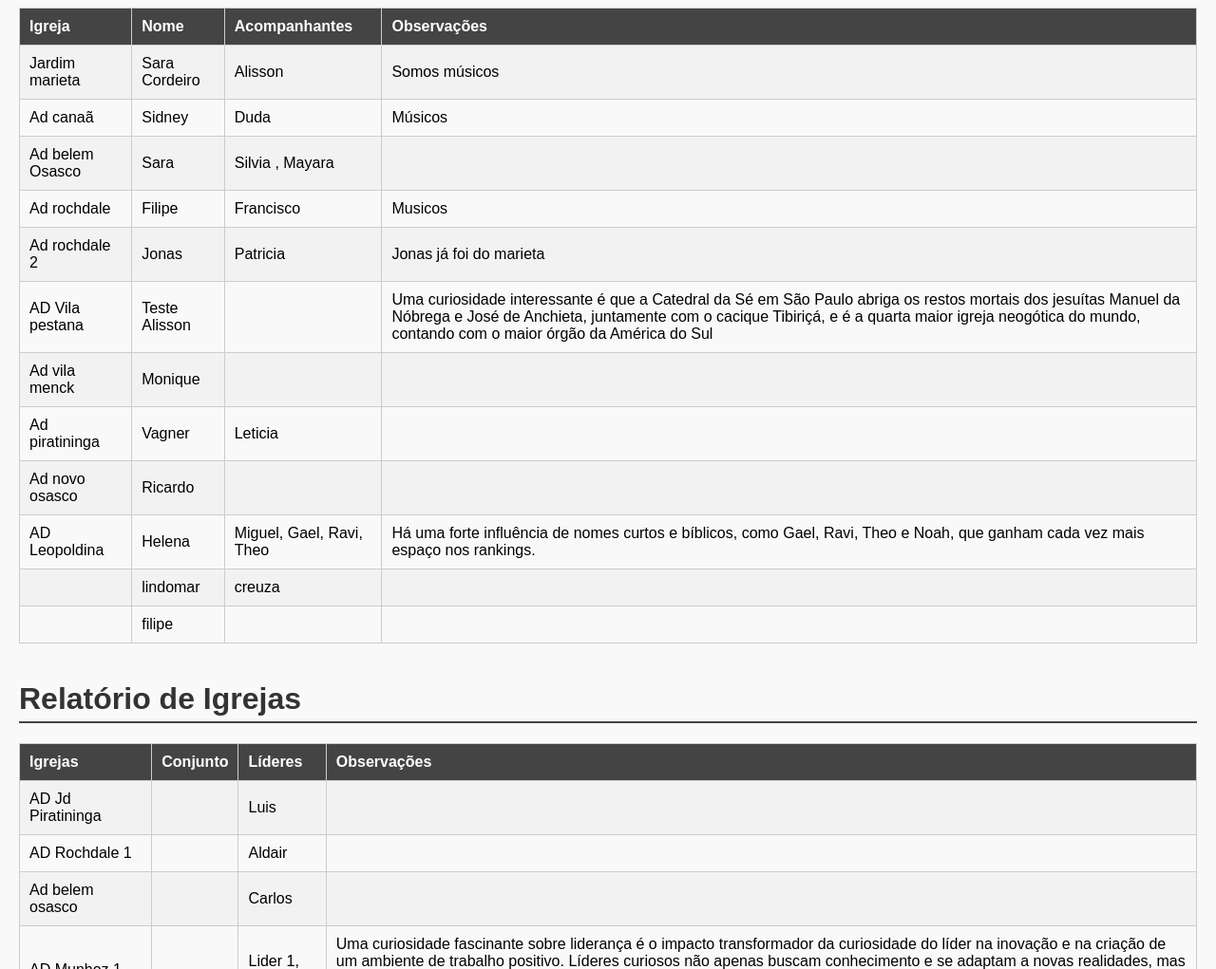
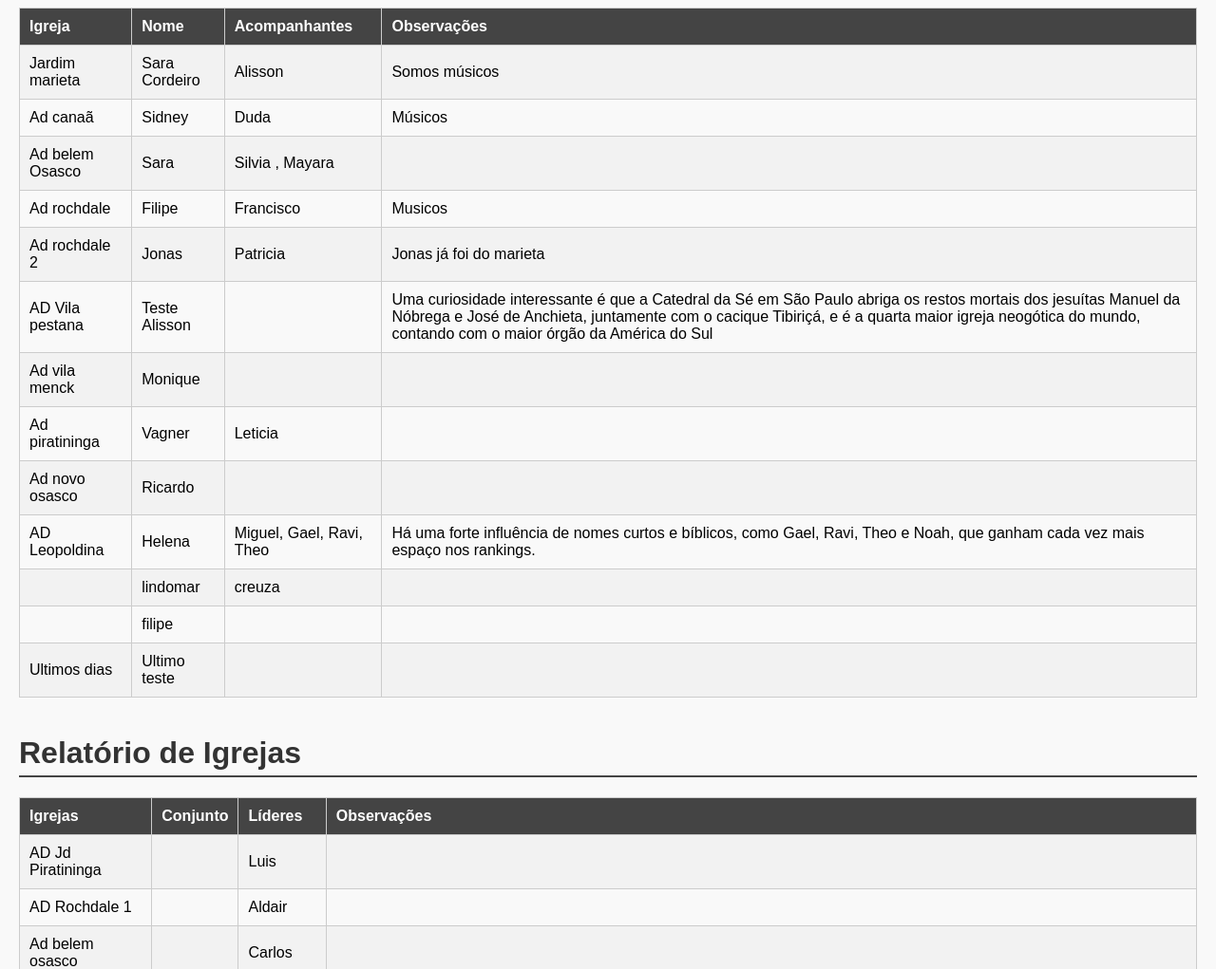
Before and after one commit to alissonbarros1312/relatorio-anunciante, a plain HTML site: page index.html in a window 1280 px wide. Shown: the part 79-1100 px from the top of the page at 95% size. Drawn offline with Linux system fonts and the light colour scheme.

Commit message:
Atualização automática 23/09/2025 20:47:50

```diff
--- a/index.html
+++ b/index.html
@@ -111,6 +111,13 @@
                     <td></td>
                 </tr>
 
+                <tr>
+                    <td>Ultimos dias</td>
+                    <td>Ultimo teste</td>
+                    <td></td>
+                    <td></td>
+                </tr>
+
             </table>
         </div>
         <h1>Relatório de Igrejas</h1>
```
